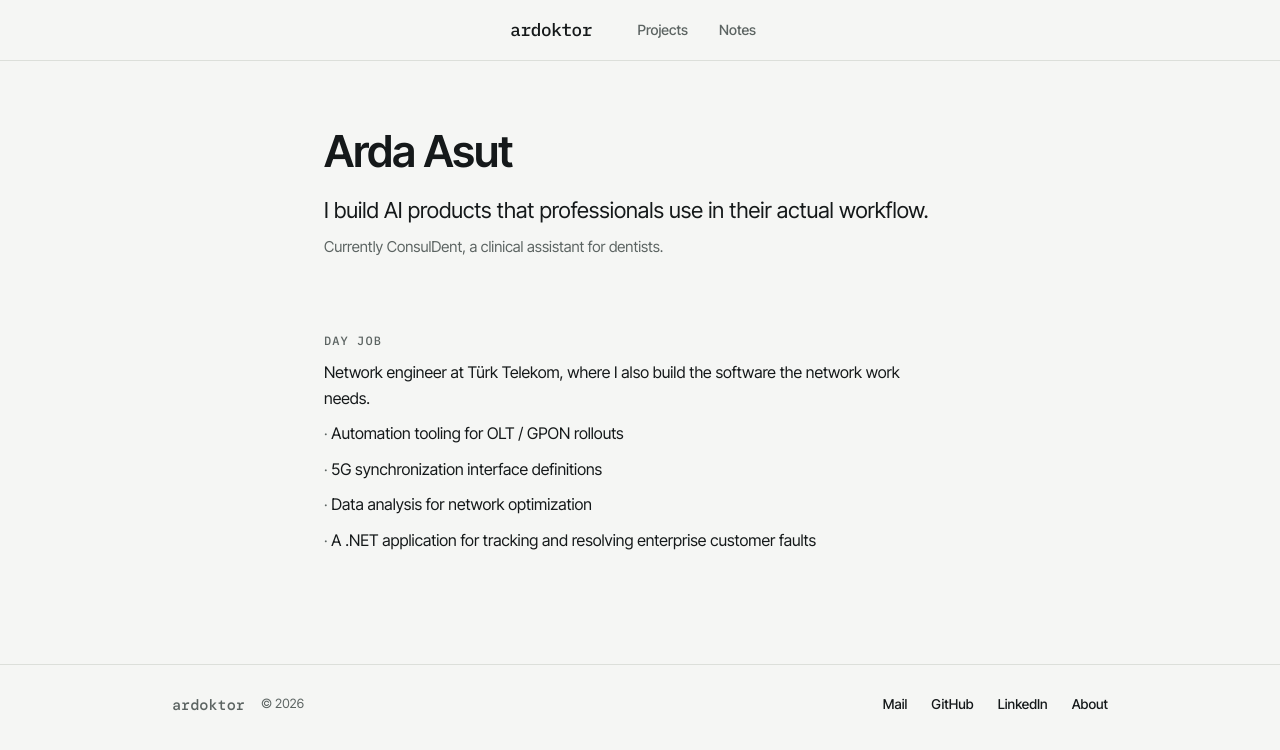
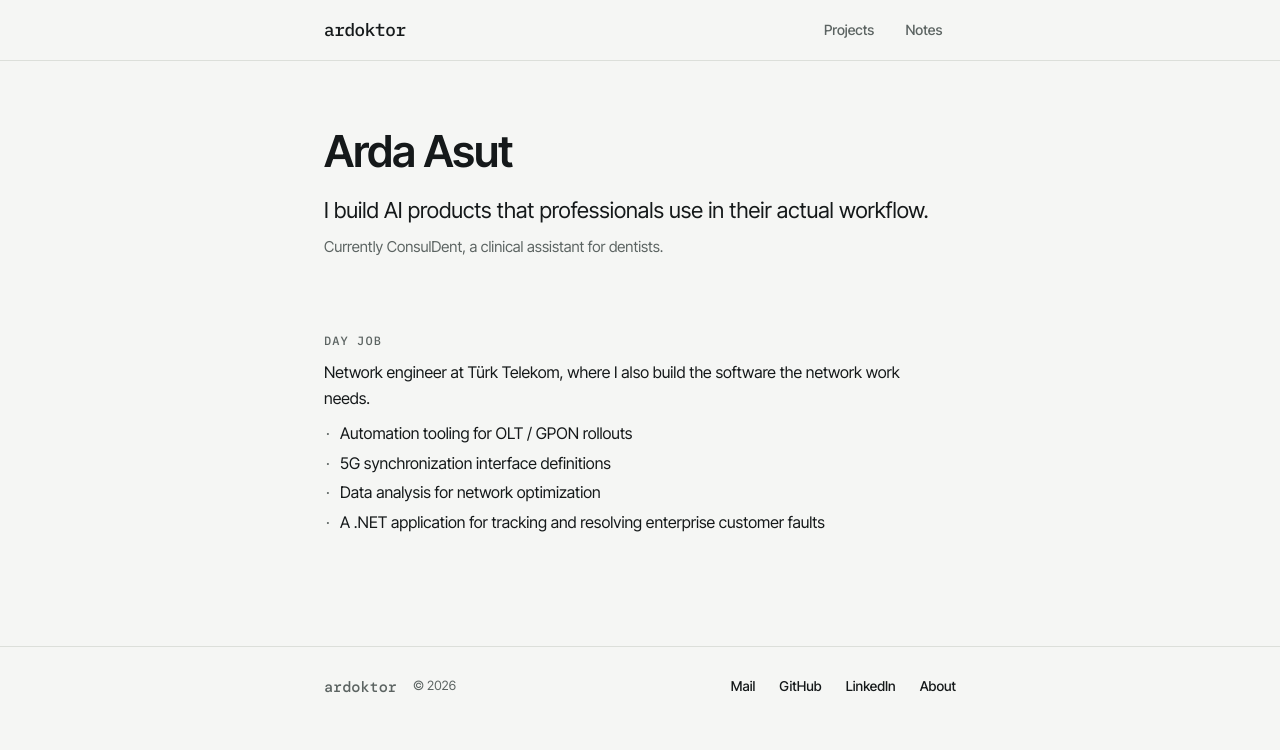
Before and after one commit to ardoktor/portfolio, a Django app: page / in a window 1280 px wide. Shown: the top 750 px of the page. Run offline with Django 5.2, Linux system fonts and the light colour scheme; data that the repository does not hold is empty; parts of the project's set-up code (start-up, migrations or seed data) failed here and were passed over.

Commit message:
Polish lead layout, day job list, and nav alignment
- Screenshot column 250px -> 175px, top-aligned with the project title,
  ending just below the metrics strip; kills the gap before Day Job
- Day job bullets: tight list variant (4px spacing, hanging middots)
- Nav and footer now align with the 680px content column instead of
  centering independently

Co-Authored-By: Claude Fable 5 <noreply@anthropic.com>
Claude-Session: https://claude.ai/code/session_01F8zVi9XpeL5RVGhwSNBAuU

```diff
--- a/main/static/main/css/home.css
+++ b/main/static/main/css/home.css
@@ -51,6 +51,14 @@
   position: static;
   background-color: var(--paper);
   border-bottom: 1px solid var(--rule);
+}
+
+/* Nav and footer line up with the 680px content column */
+.page-home .site-nav-inner,
+.page-home .footer-inner {
+  max-width: 680px;
+  padding: 0 24px;
+  justify-content: space-between;
 }
 
 .page-home .nav-brand {
@@ -151,13 +159,13 @@
 }
 
 /* Wide screens: app screenshot sits in a second column to the right of
-   the lead text, breaking out past the 680px reading column */
+   the lead text, top-aligned with the project title */
 @media (min-width: 1280px) {
   .page-home .lead-project:has(.lead-shot) {
     display: grid;
-    grid-template-columns: minmax(0, 1fr) 250px;
+    grid-template-columns: minmax(0, 1fr) 175px;
     column-gap: 56px;
-    width: calc(100% + 306px);
+    width: calc(100% + 231px);
   }
 
   .page-home .lead-project:has(.lead-shot) > * {
@@ -166,9 +174,9 @@
 
   .page-home .lead-project .lead-shot {
     grid-column: 2;
-    grid-row: 1 / span 6;
+    grid-row: 2 / span 5;
     align-self: start;
-    margin-top: 44px;
+    margin-top: 20px;
   }
 }
 
@@ -195,6 +203,20 @@
 
 .page-home .plain-list li {
   margin: 0 0 10px;
+}
+
+/* Tight variant: compact bulleted lines (day job) */
+.page-home .tight li {
+  margin: 0 0 4px;
+  padding-left: 16px;
+  position: relative;
+}
+
+.page-home .tight li::before {
+  content: "\00B7";
+  position: absolute;
+  left: 2px;
+  color: var(--ink-muted);
 }
 
 .page-home .muted {
--- a/main/templates/main/home.html
+++ b/main/templates/main/home.html
@@ -54,11 +54,11 @@
 <section class="minor">
   <p class="eyebrow">Day job</p>
   <p>Network engineer at Türk Telekom, where I also build the software the network work needs.</p>
-  <ul class="plain-list">
-    <li><span class="muted">·</span> Automation tooling for OLT / GPON rollouts</li>
-    <li><span class="muted">·</span> 5G synchronization interface definitions</li>
-    <li><span class="muted">·</span> Data analysis for network optimization</li>
-    <li><span class="muted">·</span> A .NET application for tracking and resolving enterprise customer faults</li>
+  <ul class="plain-list tight">
+    <li>Automation tooling for OLT / GPON rollouts</li>
+    <li>5G synchronization interface definitions</li>
+    <li>Data analysis for network optimization</li>
+    <li>A .NET application for tracking and resolving enterprise customer faults</li>
   </ul>
 </section>
 
```
